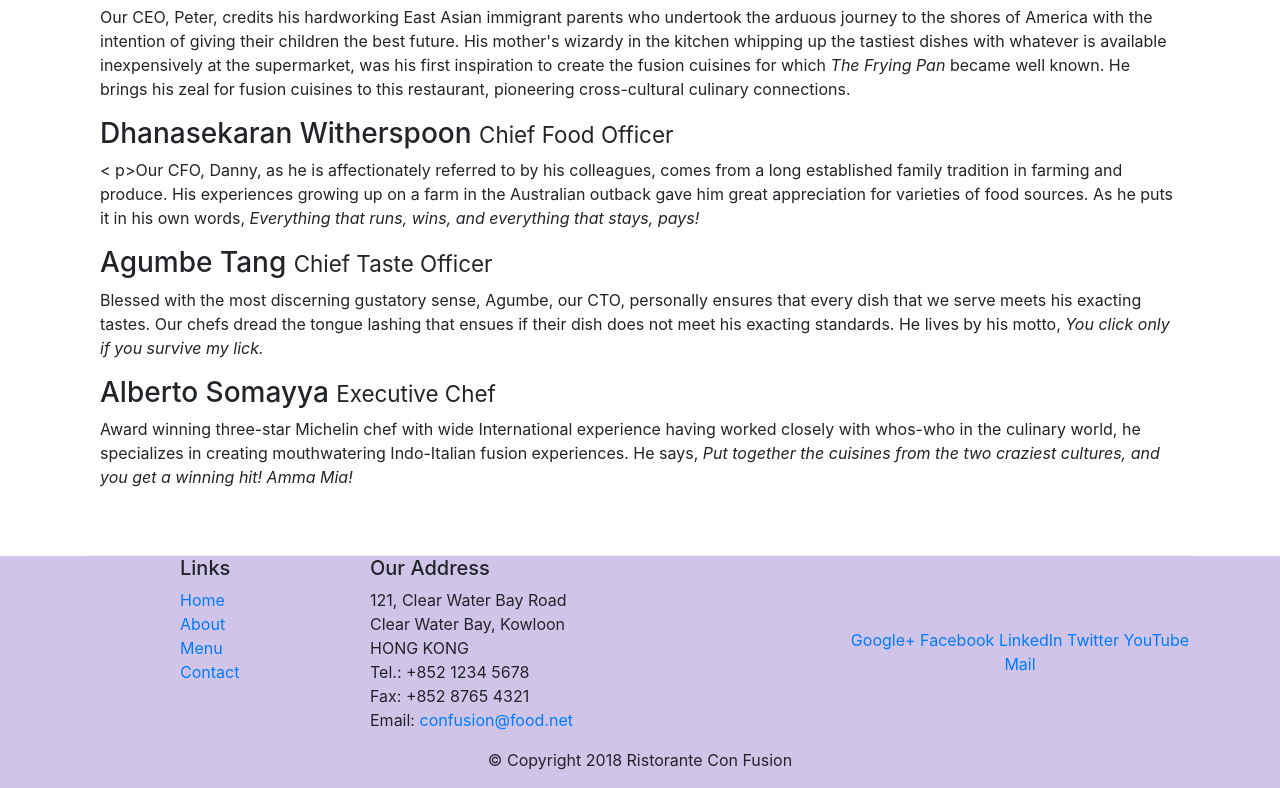
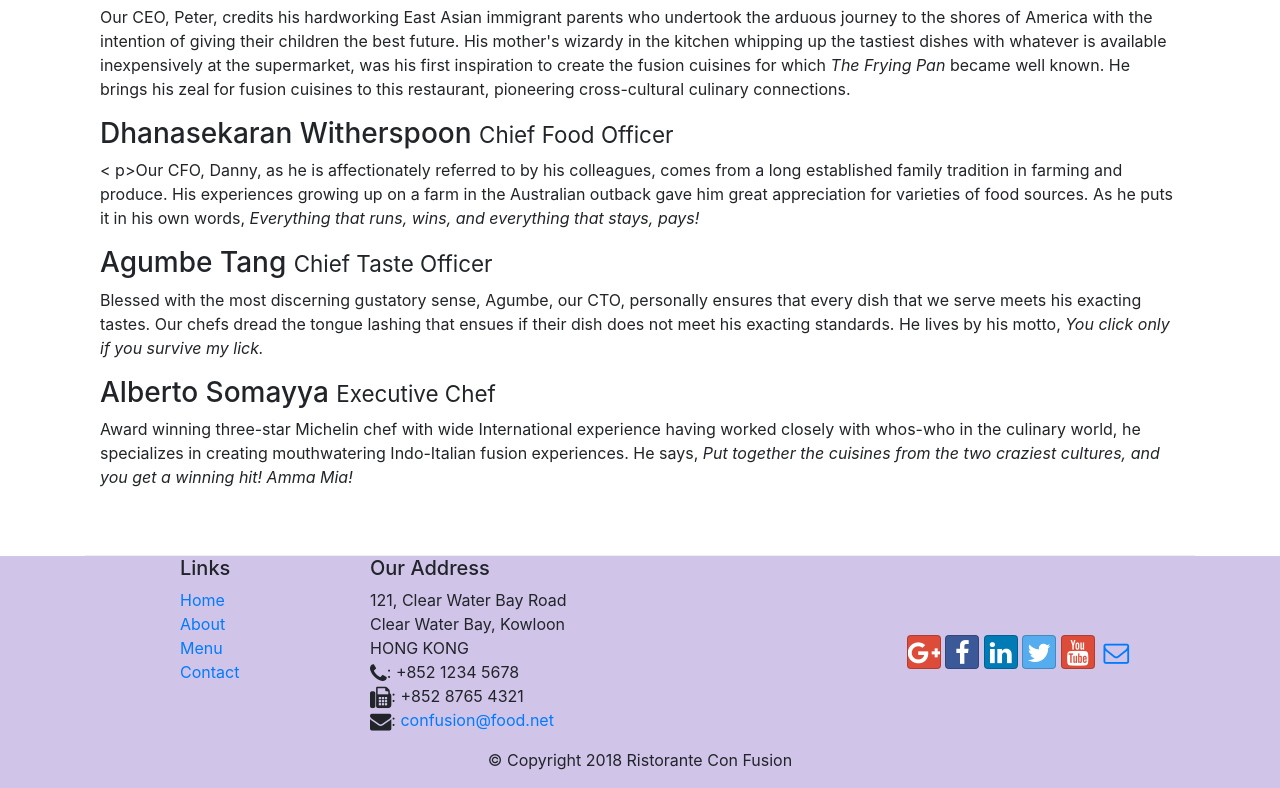
Before and after one commit to ucadena07/Ristorante_ConFusion, a website: page aboutus.html in a window 1280 px wide. Shown: the part 986-1774 px from the top of the page. Drawn offline with nearby package versions, Linux system fonts and the light colour scheme.

Commit message:
icons fonts

```diff
--- a/aboutus.html
+++ b/aboutus.html
@@ -9,6 +9,8 @@
 
     <!-- Bootstrap CSS -->
     <link rel="stylesheet" href="node_modules/bootstrap/dist/css/bootstrap.min.css">
+    <link rel="stylesheet" href="node_modules/font-awesome/css/font-awesome.min.css">
+    <link rel="stylesheet" href="node_modules/bootstrap-social/bootstrap-social.css">
     <link rel="stylesheet" href="css/styles.css">
     <title>Ristorante Con Fusion: About Us</title>
 
@@ -24,10 +26,10 @@
             <a class="navbar-brand mr-auto" href="/">Ristorante Con Fusion</a>
              <div class="collapse navbar-collapse" id="Navbar">
                 <ul class="navbar-nav mr-auto">
-                    <li class="nav-item"><a class="nav-link" href="/">Home</a></li>
-                    <li class="nav-item active"><a class="nav-link" href="./aboutus.html">About</a></li>
-                    <li class="nav-item"><a class="nav-link" href="#">Menu</a></li>
-                    <li class="nav-item"><a class="nav-link" href="#">Contact</a></li>
+                    <li class="nav-item active"><a class="nav-link" href="/"><span class="fa fa-home fa-lg"></span> Home</a></li>
+                    <li class="nav-item"><a class="nav-link" href="./aboutus.html"><span class="fa fa-info fa-lg"></span> About</a></li>
+                    <li class="nav-item"><a class="nav-link" href="#"><span class="fa fa-list fg-lg"></span> Menu</a></li>
+                    <li class="nav-item"><a class="nav-link" href="#"><span class="fa fa-address-card fa-lg"></span> Contact</a></li>
                 </ul>
              </div>
         </div>
@@ -111,19 +113,19 @@
 		              121, Clear Water Bay Road<br>
 		              Clear Water Bay, Kowloon<br>
 		              HONG KONG<br>
-		              Tel.: +852 1234 5678<br>
-		              Fax: +852 8765 4321<br>
-		              Email: <a href="mailto:confusion@food.net">confusion@food.net</a>
+		              <i class="fa fa-phone fa-lg"></i>: +852 1234 5678<br>
+		              <i class="fa fa-fax fa-lg"></i>: +852 8765 4321<br>
+		              <i class="fa fa-envelope fa-lg"></i>: <a href="mailto:confusion@food.net">confusion@food.net</a>
 		           </address>
                 </div>
                 <div class="col-12 col-sm-4 align-self-center">
                     <div class="text-center">
-                        <a href="http://google.com/+">Google+</a>
-                        <a href="http://www.facebook.com/profile.php?id=">Facebook</a>
-                        <a href="http://www.linkedin.com/in/">LinkedIn</a>
-                        <a href="http://twitter.com/">Twitter</a>
-                        <a href="http://youtube.com/">YouTube</a>
-                        <a href="mailto:">Mail</a>
+                        <a class="btn btn-social-icon btn-google" href="http://google.com/+"><i class="fa fa-google-plus fa-lg"></i></a>
+                        <a class="btn btn-social-icon btn-facebook" href="http://www.facebook.com/profile.php?id="><i class="fa fa-facebook fa-lg"></i></a>
+                        <a class="btn btn-social-icon btn-linkedin" href="http://www.linkedin.com/in/"><i class="fa fa-linkedin fa-lg"></i></a>
+                        <a class="btn btn-social-icon btn-twitter" href="http://twitter.com/"><i class="fa fa-twitter fa-lg"></i></a>
+                        <a class="btn btn-social-icon btn-google" href="http://youtube.com/"><i class="fa fa-youtube fa-lg"></i></a>
+                        <a class="btn btn-social-icon" href="mailto:"><i class="fa fa-envelope-o fa-lg"></i></a>
                     </div>
                 </div>
            </div>
--- a/package.json
+++ b/package.json
@@ -15,6 +15,8 @@
   },
   "dependencies": {
     "bootstrap": "^4.0.0",
+    "bootstrap-social": "^5.1.1",
+    "font-awesome": "^4.7.0",
     "jquery": "^3.3.1",
     "popper.js": "^1.12.9"
   }
```
Also changed, not shown: index.html (+15 -13 lines), 1 other file.
